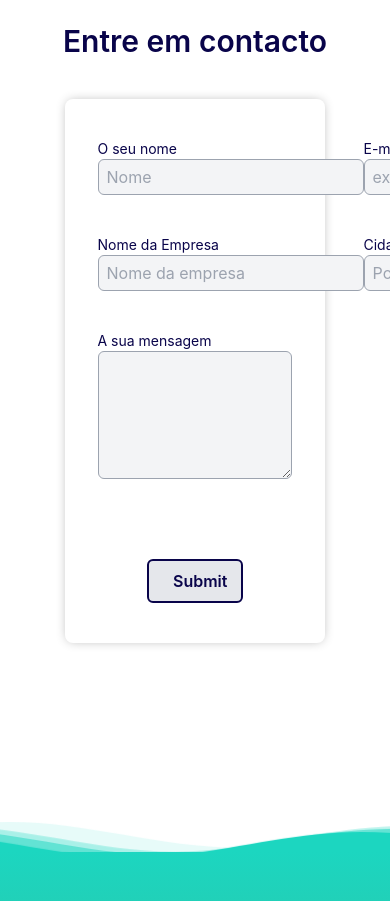
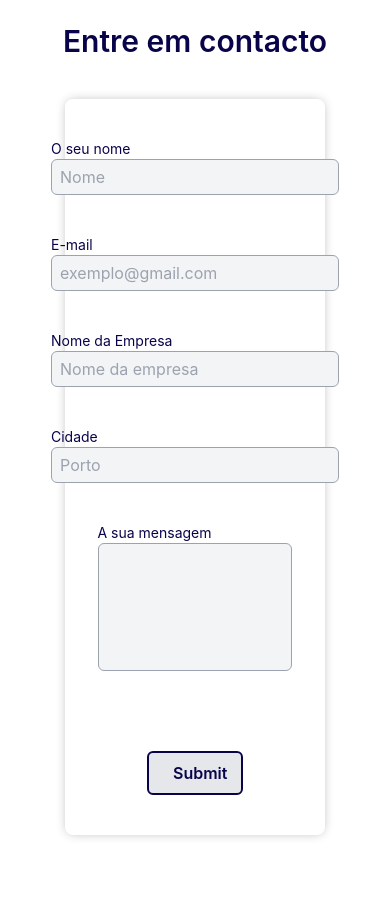
Before and after one commit to BrunoJusta/ondisplay, a Next.js app: page / in a window 390 px wide. Shown: the part 4260-5161 px from the top of the page. Built offline with nearby package versions, Linux system fonts and the light colour scheme.

Commit message:
contact form 100% done with responsive

```diff
--- a/components/Contacts.jsx
+++ b/components/Contacts.jsx
@@ -12,6 +12,18 @@ export const Contacts = () => {
 
   const toastifySuccess = () => {
     toast.success("☑️ Email enviado com sucesso!", {
+      position: "top-right",
+      autoClose: 2000,
+      hideProgressBar: false,
+      closeOnClick: false,
+      pauseOnHover: false,
+      draggable: false,
+      progress: undefined,
+    });
+  };
+
+  const toastifyError = () => {
+    toast.error("☑️ Ocorreu um erro, tente novamente!", {
       position: "top-right",
       autoClose: 2000,
       hideProgressBar: false,
@@ -43,6 +55,13 @@ export const Contacts = () => {
         setCity("");
         setMessage("");
         window.scrollTo(0, 0);
+      } else {
+        toastifyError();
+        setName("");
+        setEmail("");
+        setCompany("");
+        setCity("");
+        setMessage("");
       }
     });
   };
@@ -58,8 +77,8 @@ export const Contacts = () => {
             handleSubmit(e);
           }}
         >
-          <div className="flex flex-row justify-between items-center mb-10">
-            <formGroup className="flex flex-col w-72">
+          <div className="flex justify-between items-center md:flex-row xs:flex-col">
+            <formGroup className="flex flex-col w-72 mb-10">
               <label htmlFor="name" className="text-sm text-theme-blue">
                 O seu nome
               </label>
@@ -75,7 +94,7 @@ export const Contacts = () => {
                 required
               />
             </formGroup>
-            <formGroup className="flex flex-col w-72">
+            <formGroup className="flex flex-col w-72 mb-10">
               <label htmlFor="email" className="text-sm text-theme-blue">
                 E-mail
               </label>
@@ -92,8 +111,8 @@ export const Contacts = () => {
               />
             </formGroup>
           </div>
-          <div className="flex flex-row justify-between items-center mb-10">
-            <formGroup className="flex flex-col w-72">
+          <div className="flex justify-between items-center md:flex-row xs:flex-col">
+            <formGroup className="flex flex-col w-72 mb-10">
               <label htmlFor="message" className="text-sm text-theme-blue">
                 Nome da Empresa
               </label>
@@ -108,7 +127,7 @@ export const Contacts = () => {
                 }}
               />
             </formGroup>
-            <formGroup className="flex flex-col w-72">
+            <formGroup className="flex flex-col w-72 mb-10">
               <label htmlFor="message" className="text-sm text-theme-blue">
                 Cidade
               </label>
@@ -129,7 +148,7 @@ export const Contacts = () => {
               A sua mensagem
             </label>
             <textarea
-              className="px-2 h-32 bg-gray-100 border-1 border-gray-400 rounded-md focus:outline-none focus:ring-2 focus:ring-theme-blue focus:border-transparent"
+              className="px-2 h-32 bg-gray-100 border-1 border-gray-400 rounded-md resize-none focus:outline-none focus:ring-2 focus:ring-theme-blue focus:border-transparent"
               value={message}
               onChange={(e) => {
                 setMessage(e.target.value);
--- a/pages/contactos.js
+++ b/pages/contactos.js
@@ -5,18 +5,6 @@ export default function Contact() {
       <div className="mt-20 w-full">
         <Contacts />
       </div>
-      <style global jsx>{`
-        html,
-        body,
-        body > div:first-child,
-        div#__next,
-        div#__next > div {
-          height: 100%;
-          width: 100vw;
-          display: flex;
-          flex-direction: column;
-        }
-      `}</style>
     </div>
   );
 }
```
